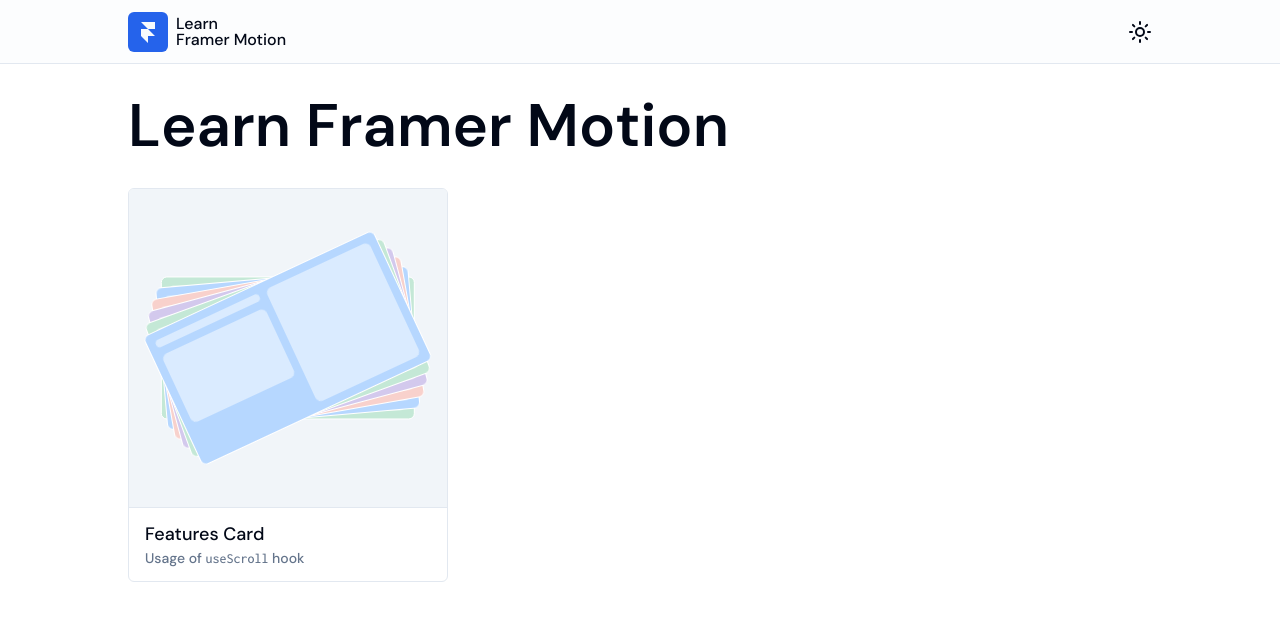
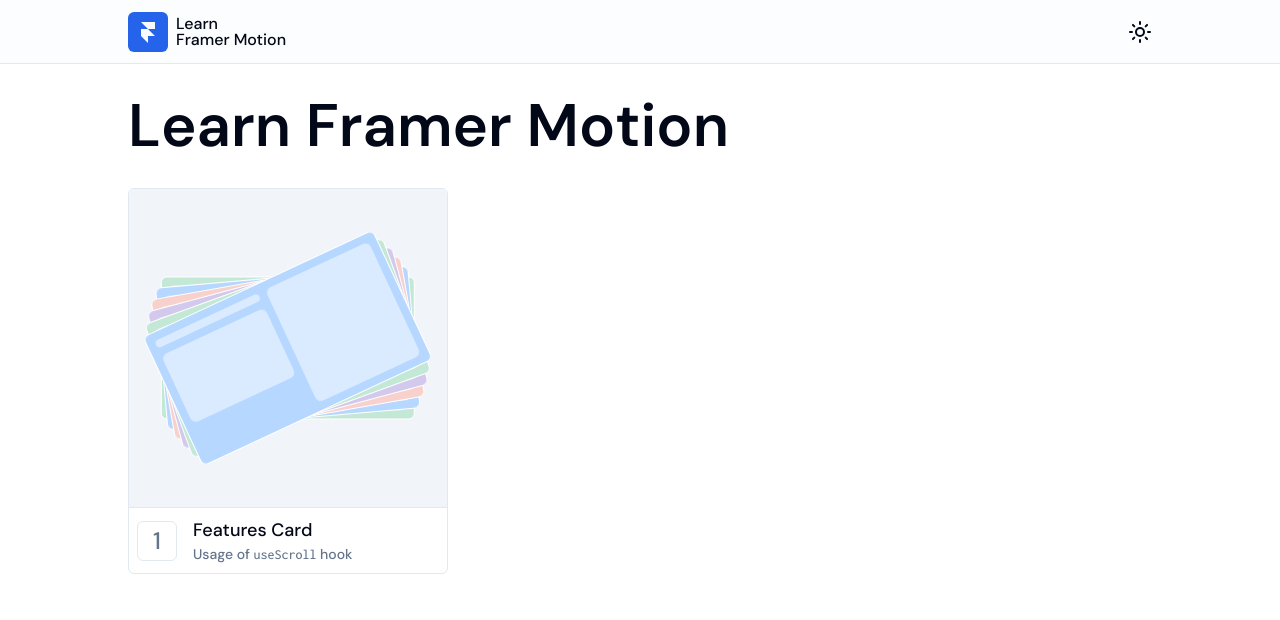
Before and after one commit to abinashpanda/learn-framer-motion, a React (Vite) app: page / in a window 1280 px wide. Shown: the top 620 px of the page. Built offline with nearby package versions, Linux system fonts and the light colour scheme.

Commit message:
feat(demo-card): add chapter number in demo card

```diff
--- a/src/pages/home/components/demo-card.tsx
+++ b/src/pages/home/components/demo-card.tsx
@@ -7,6 +7,7 @@
 
 type DemoCardProps = {
   title: React.ReactNode
+  chapterNumber: number
   description?: React.ReactNode
   demo?: React.ReactNode
   url: string
@@ -14,7 +15,7 @@
   style?: React.CSSProperties
 }
 
-export default function DemoCard({ title, description, demo, url, className, style }: DemoCardProps) {
+export default function DemoCard({ title, chapterNumber, description, demo, url, className, style }: DemoCardProps) {
   return (
     <MotionLink
       to={url}
@@ -25,7 +26,13 @@
       whileHover="hover"
     >
       {demo}
-      <div className="flex items-center gap-2 border-t px-4 py-3">
+      <div className="flex items-center gap-4 border-t p-2 px-2">
+        <motion.div
+          className="flex h-10 w-10 items-center justify-center rounded-md border text-2xl leading-none text-muted-foreground"
+          variants={{ initial: { scale: 1 }, hover: { scale: 1.2, rotate: 5 } }}
+        >
+          {chapterNumber}
+        </motion.div>
         <div className="flex-1">
           <div className="text-lg font-medium">{title}</div>
           <div className="text-sm text-muted-foreground">{description}</div>
--- a/src/pages/home/home.tsx
+++ b/src/pages/home/home.tsx
@@ -29,6 +29,7 @@
         <motion.div variants={CHILDREN_VARIANTS}>
           <DemoCard
             title="Features Card"
+            chapterNumber={1}
             url="/features-card"
             demo={<FeatureCardDemo />}
             description={
```
